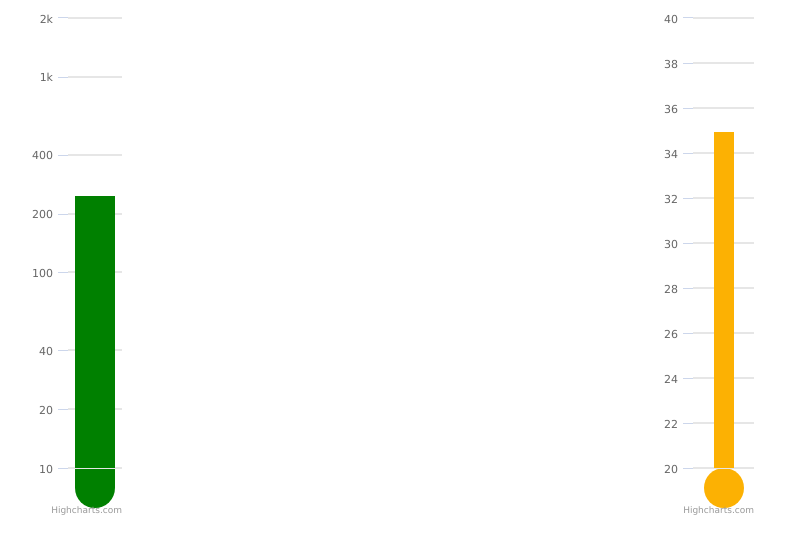
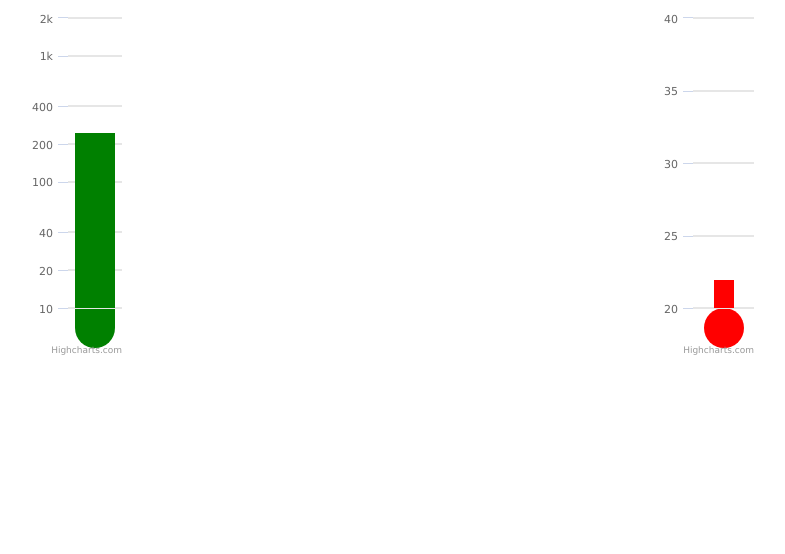
Before and after one commit to andrewklmn/highcharts-sandbox, a plain HTML site: page index.html in a window 1280 px wide. Shown: the whole page, without its empty margins (247-1032 px from the left). Drawn offline with Linux system fonts and the light colour scheme.

Commit message:
Add: color zone arrays

```diff
--- a/index.css
+++ b/index.css
@@ -4,12 +4,13 @@
 }
 
 .container {
-  width: 150px;
-  height: 300px;
+  width: 110px;
+  height: 350px;
 }
 
 .flex {
   display: flex;
   flex-direction: row;
+  justify-content: space-around;
   flex-wrap: wrap;
 }
--- a/index.html
+++ b/index.html
@@ -10,8 +10,8 @@
 
 <body>
   <div class="flex">
-    <div id="container" class="container" style="width: 110px; height: 510px; margin: 0 auto"></div>
-    <div id="container2" class="container" style="width: 110px; height: 510px; margin: 0 auto"></div>
+    <div id="container" class="container"></div>
+    <div id="container2" class="container"></div>
   </div>
 </body>
 
--- a/index.js
+++ b/index.js
@@ -1,5 +1,48 @@
 const bulbValue = 250;
-const tempValue = 35;
+const bulbColorZones = [
+  {
+    value: 10,
+    color: "red",
+  },
+  {
+    value: 50,
+    color: "#fcb103",
+  },
+  {
+    value: 100,
+    color: "green",
+  },
+  {
+    color: "green",
+  },
+];
+
+const tempValue = 22;
+const tempColorZones = [
+  {
+    value: 23,
+    color: "red",
+  },
+  {
+    value: 27,
+    color: "#fcb103",
+  },
+  {
+    value: 33,
+    color: "green",
+  },
+  {
+    value: 35,
+    color: "#fcb103",
+  },
+  {
+    value: 37,
+    color: "red",
+  },
+  {
+    color: "red",
+  },
+];
 
 const getCurrentColor = (value, colorZones) => {
   let color = colorZones[colorZones.length - 1].color;
@@ -13,24 +56,6 @@ const getCurrentColor = (value, colorZones) => {
 };
 
 window.onload = function () {
-  const colorZones = [
-    {
-      value: 10,
-      color: "red",
-    },
-    {
-      value: 50,
-      color: "#fcb103",
-    },
-    {
-      value: 100,
-      color: "green",
-    },
-    {
-      color: "green",
-    },
-  ];
-
   // BULB example
   Highcharts.chart(
     "container",
@@ -46,7 +71,7 @@ window.onload = function () {
           borderWidth: 0,
           name: "Left",
           zoneAxis: "y",
-          zones: colorZones,
+          zones: bulbColorZones,
         },
       ],
       legend: {
@@ -84,7 +109,7 @@ window.onload = function () {
           20
         )
         .attr({
-          fill: getCurrentColor(bulbValue, colorZones),
+          fill: getCurrentColor(bulbValue, bulbColorZones),
         })
         .add();
       chart.renderer
@@ -95,7 +120,7 @@ window.onload = function () {
           radius
         )
         .attr({
-          fill: getCurrentColor(bulbValue, colorZones),
+          fill: getCurrentColor(bulbValue, bulbColorZones),
         })
         .add();
     }
@@ -116,7 +141,7 @@ window.onload = function () {
           borderWidth: 0,
           name: "Left",
           zoneAxis: "y",
-          zones: colorZones,
+          zones: tempColorZones,
         },
       ],
       legend: {
@@ -154,7 +179,7 @@ window.onload = function () {
           20
         )
         .attr({
-          fill: getCurrentColor(tempValue, colorZones),
+          fill: getCurrentColor(tempValue, tempColorZones),
         })
         .add();
     }
```
